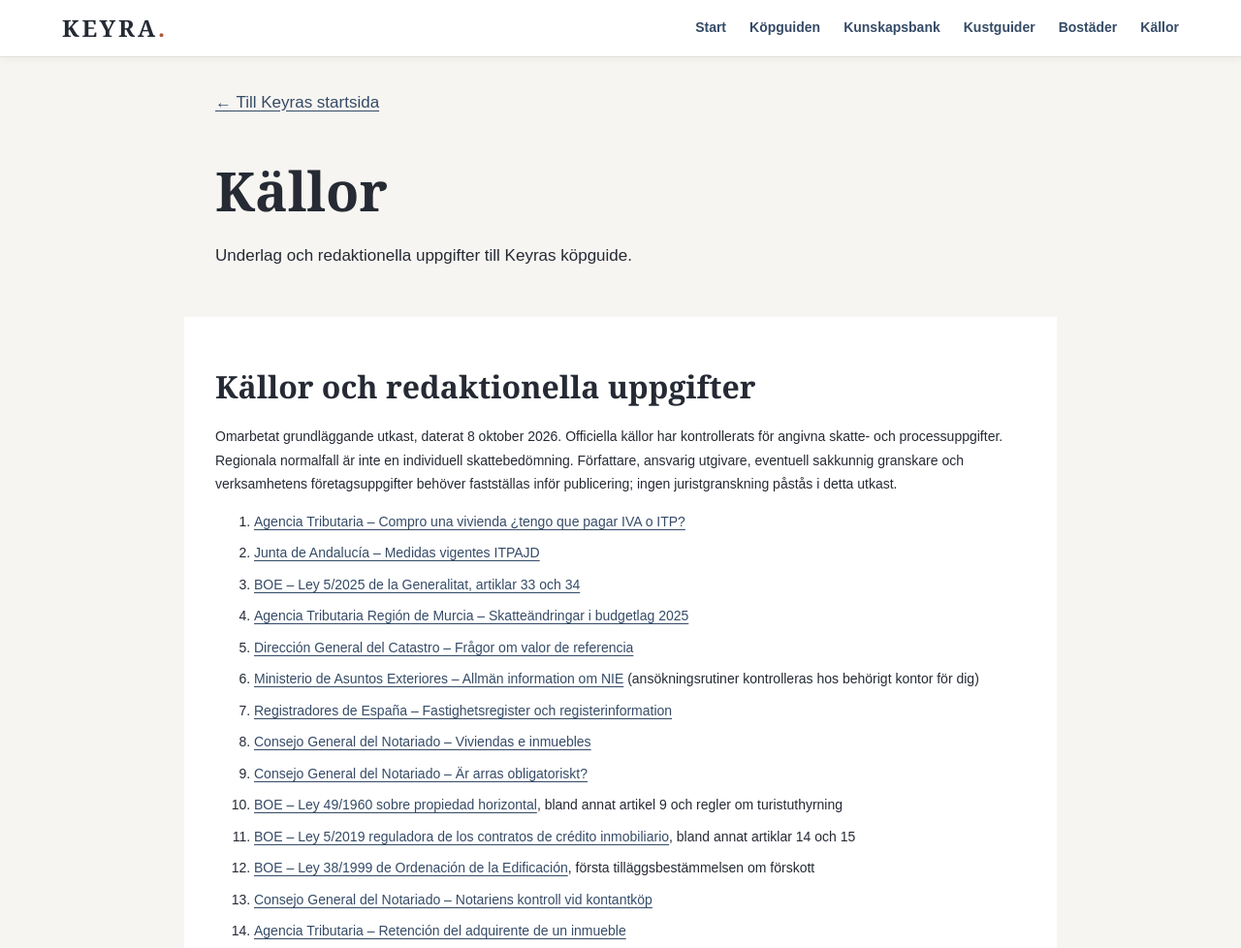
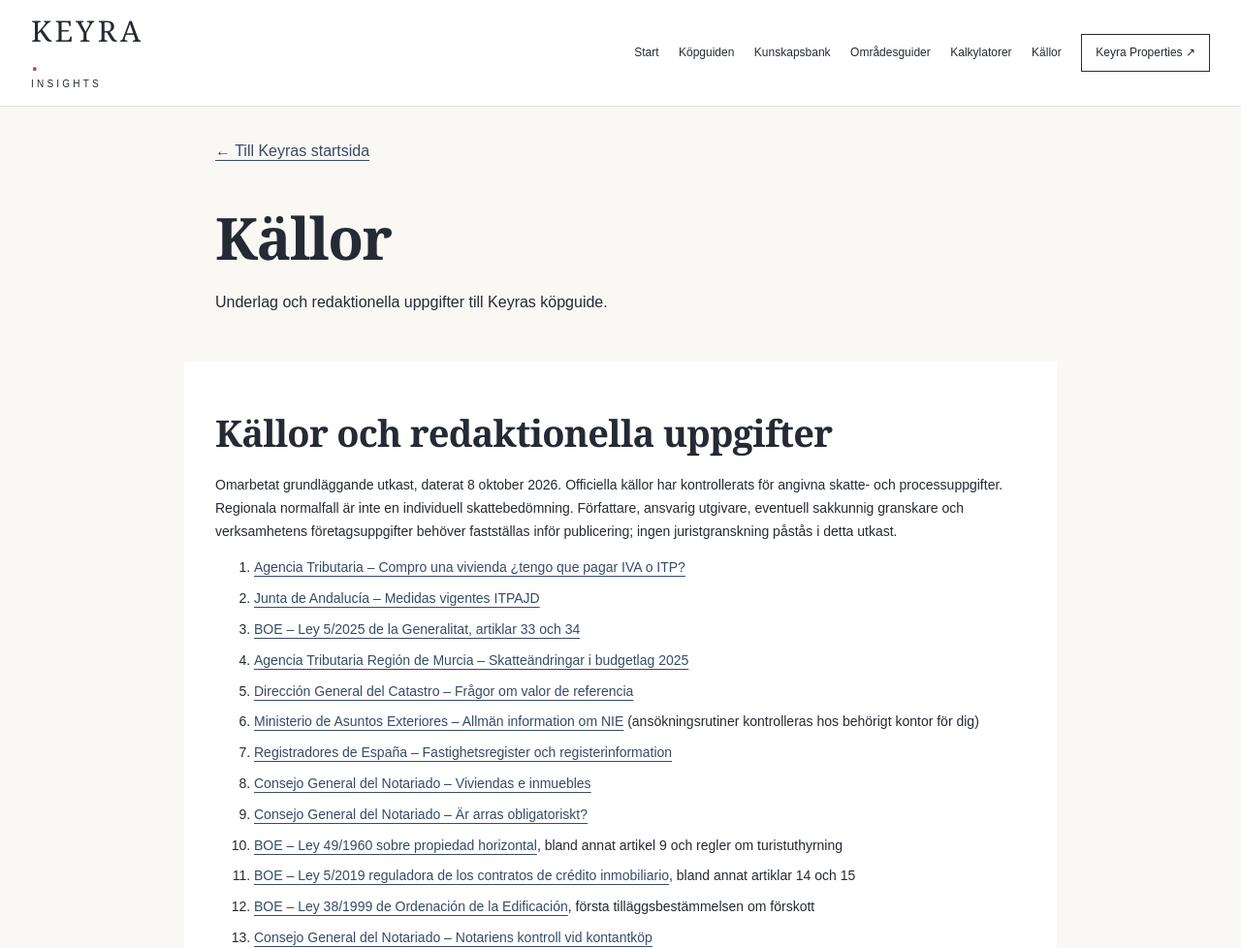
Before and after one commit to sverkercaron-sys/keyra, a website: page sources.html in a window 1280 px wide. Shown: the top 978 px of the page at 97% size. Drawn offline with Linux system fonts and the light colour scheme.

Commit message:
Align page design and navigation with homepage

```diff
--- a/sources.html
+++ b/sources.html
@@ -12,8 +12,9 @@
 /* Match the Keyra Insights homepage typography: Arial for body text, Georgia for display headings. */
 html body{font-family:Arial,sans-serif}html body p,html body li,html body label,html body input,html body select,html body textarea,html body button,html body nav,html body a{font-family:Arial,sans-serif}html body h1,html body h2,html body h3,html body h4,html body .keyra-brand{font-family:Georgia,serif}html body .keyra-topbar,html body .keyra-topnav a{font-family:Arial,sans-serif}
 </style>
+<link rel="stylesheet" href="assets/keyra-shared.css">
 </head><body>
-<div class="keyra-topbar"><div class="keyra-topbar-inner"><a class="keyra-brand" href="index.html" aria-label="Keyra Insights startsida">KEYRA<span>.</span></a><nav class="keyra-topnav" aria-label="Huvudmeny"><a href="index.html">Start</a><a href="guide.html">Köpguiden</a><a href="kunskapsbank.html">Kunskapsbank</a><a href="costa-del-sol.html">Kustguider</a><a href="properties.html">Bostäder</a><a href="sources.html">Källor</a></nav></div></div>
+<div class="keyra-topbar"><div class="keyra-topbar-inner"><a class="keyra-brand" href="index.html" aria-label="Keyra Insights startsida">KEYRA<span>.</span><small>INSIGHTS</small></a><nav class="keyra-topnav" aria-label="Huvudmeny"><a href="index.html">Start</a><a href="guide.html">Köpguiden</a><a href="kunskapsbank.html">Kunskapsbank</a><a href="costa-del-sol.html">Områdesguider</a><a href="index.html#kalkyl">Kalkylatorer</a><a href="sources.html">Källor</a><a href="properties.html">Keyra Properties ↗</a></nav></div></div>
 <header><a class="back" href="index.html">← Till Keyras startsida</a><h1>Källor</h1><p>Underlag och redaktionella uppgifter till Keyras köpguide.</p></header><main><section id="kallor" class="sources"><h2>Källor och redaktionella uppgifter</h2><p>Omarbetat grundläggande utkast, daterat 8 oktober 2026. Officiella källor har kontrollerats för angivna skatte- och processuppgifter. Regionala normalfall är inte en individuell skattebedömning. Författare, ansvarig utgivare, eventuell sakkunnig granskare och verksamhetens företagsuppgifter behöver fastställas inför publicering; ingen juristgranskning påstås i detta utkast.</p><ol>
 <li id="s1"><a href="https://sede.agenciatributaria.gob.es/Sede/iva/iva-operaciones-inmobiliarias/compro-vivienda-tengo-que-pagar-itp.html">Agencia Tributaria – Compro una vivienda ¿tengo que pagar IVA o ITP?</a></li>
 <li id="s2"><a href="https://www.juntadeandalucia.es/organismos/economiahaciendayfondoseuropeos/areas/tributos-juego/tributos/paginas/MedidasITPAJD.html">Junta de Andalucía – Medidas vigentes ITPAJD</a></li>
```
